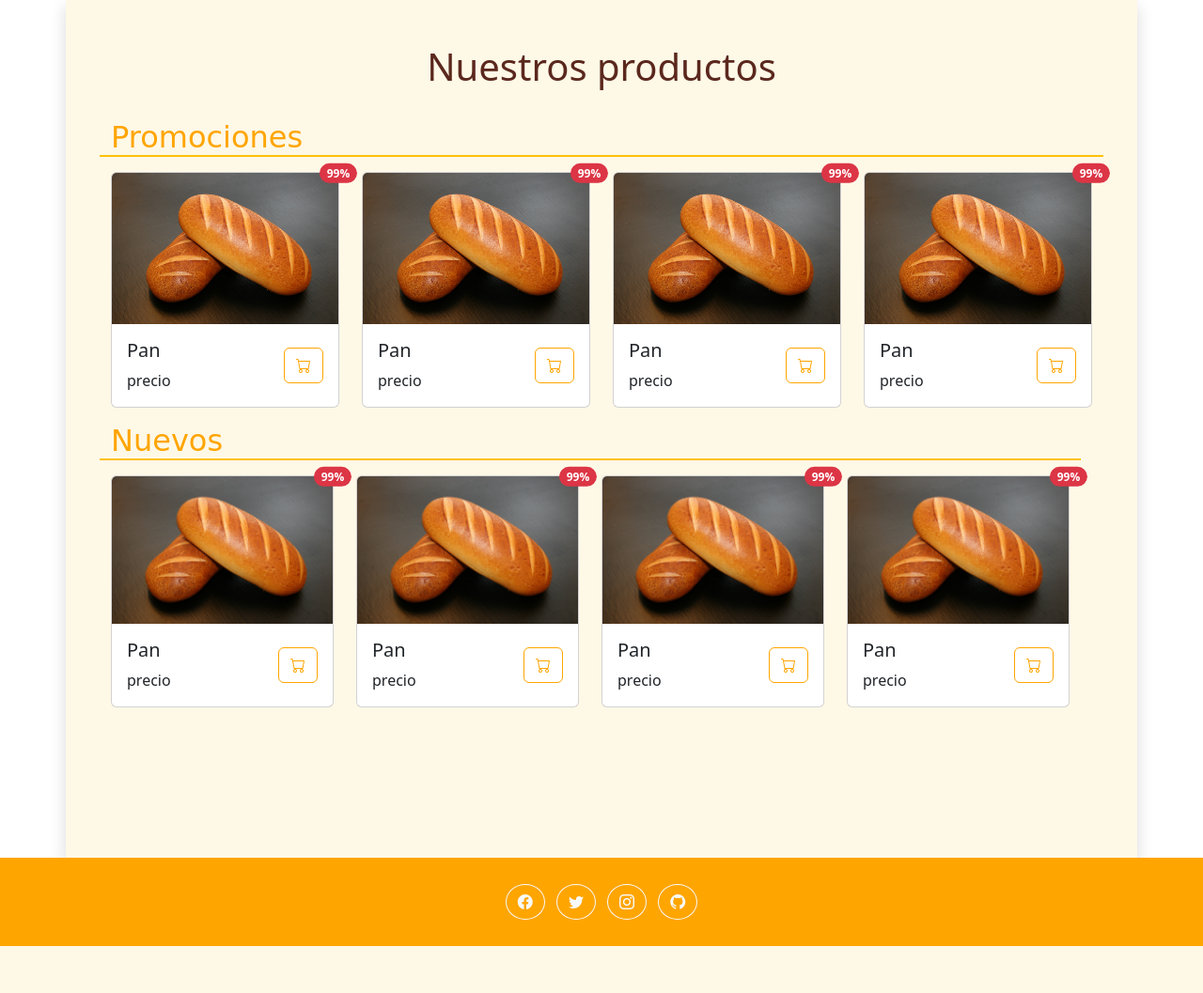
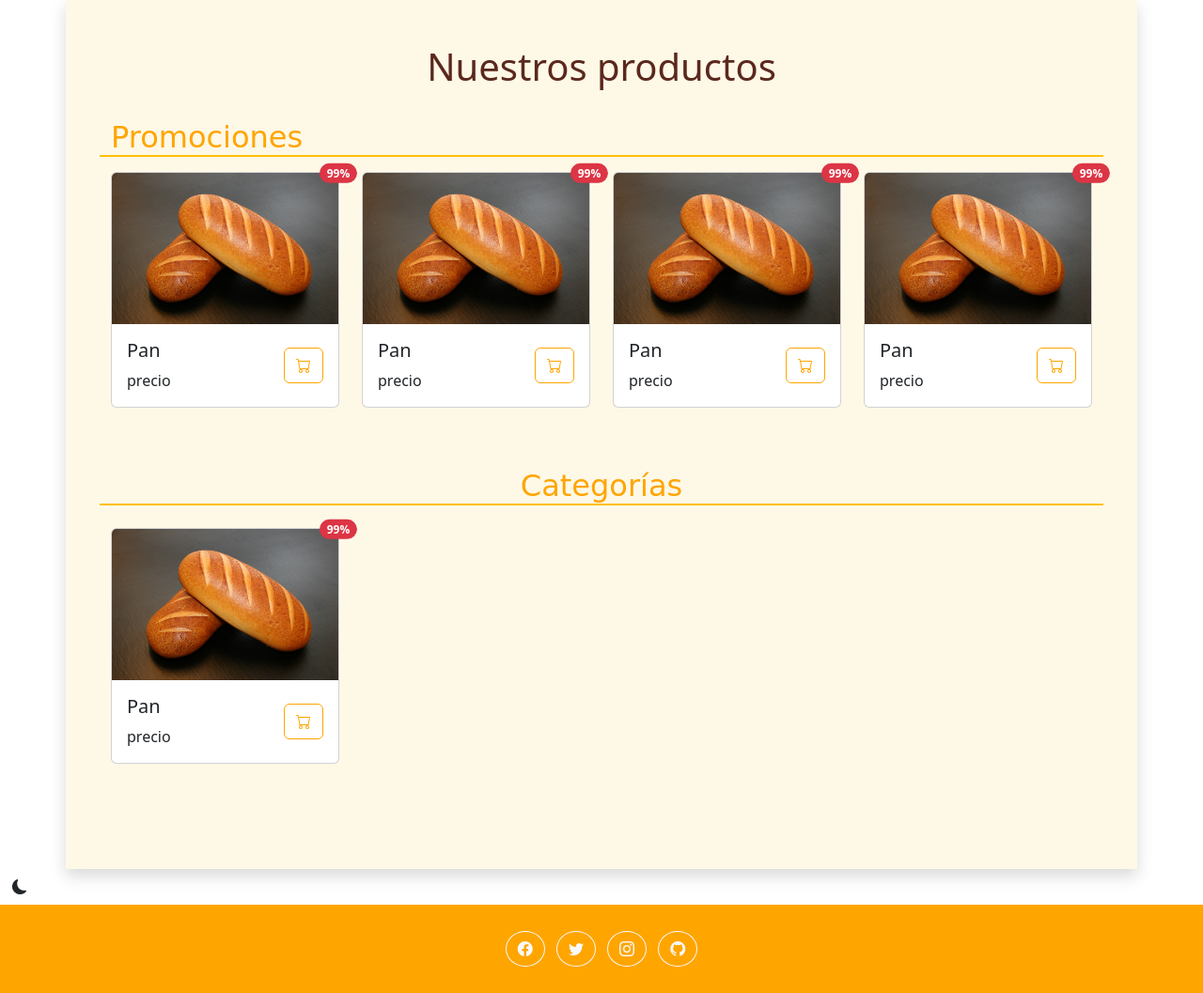
Before and after one commit to cmsrwood/mikiweys.github.io, a PHP site: page /index.html in a window 1280 px wide. Shown: the part 529-1586 px from the top of the page at 94% size. Before the commit the page ends 1536 px from the top, so only its background shows below. Run offline with PHP 8.4, Linux system fonts and the light colour scheme; some libraries are stand-ins or nearby versions; some web fonts are replaced.

Commit message:
dios miooooooooooo

```diff
--- a/css/styles.css
+++ b/css/styles.css
@@ -130,3 +130,5 @@
 .hoverrojo:hover{
    background: rgb(255, 0, 0);
 }
+
+/* FONDOS */
--- a/index.html
+++ b/index.html
@@ -32,12 +32,12 @@
 
 </head>
 
-<body>
+<body data-bs-theme="light">
 <!-- Father -->
 <div class="padre">
 <!-- HEADER -->
 <header>
-<nav class="navbar navbar-expand-xl navbar-light fixed-top bg-white text-center align-items-center shadow">
+<nav class="navbar navbar-expand-xl fixed-top bg-white text-center align-items-center shadow">
   <div class="container-fluid d-flex ">
      <!-- OFFCANVAS BTN -->
      <a class="d-flex d-xl-none btn btn-outline-warning" data-bs-toggle="offcanvas" href="#offcanvasExample" role="button" aria-controls="offcanvasExample">
@@ -108,8 +108,8 @@
   </div>
 </nav>
 <!-- OFFCANVAS -->
-<div class="offcanvas offcanvas-start w-75" tabindex="-1" id="offcanvasExample">
-  <div class="offcanvas-header border border-bottom">
+<div class="offcanvas offcanvas-start w-75 " tabindex="-1" id="offcanvasExample">
+  <div class="offcanvas-header border border-bottom ">
     <a class="navbar-brand containerzoom giroi " href="index.html">
       <img src="IMG/todo/logo.png" alt="" class="img-fluid " width="65">
     </a>
@@ -167,7 +167,7 @@
 <br class="d-flex d-xl-none">
 <br class="d-flex d-xl-none">
 <!-- CAROUSEL -->
-                <div id="carouselExampleCaptions" class="carousel slide w-100 mt-5" data-bs-ride="carousel">
+                <div id="carouselExampleCaptions" class="carousel slide w-100 mt-5 " data-bs-ride="carousel">
                     <div class="carousel-indicators">
                       <button type="button" data-bs-target="#carouselExampleCaptions" data-bs-slide-to="0" class="active" aria-current="true" aria-label="Slide 1"></button>
                       <button type="button" data-bs-target="#carouselExampleCaptions" data-bs-slide-to="1" aria-label="Slide 2"></button>
@@ -293,15 +293,17 @@
                   </div>
                 </div>
               </div>
-            <!-- NUEVOS -->
+          </div>
+
+            <!-- CATEGORÍAS -->
             <div class="row align-items-start mb-5">
-                <h2 class="naranja simoneta border-bottom border-warning border-2 mb-3">Nuevos</h2>
+                <h2 class="naranja simoneta border-bottom border-warning border-2 mb-4 text-center">Categorías</h2>
                 <!--  -->
-                <div class="col-6 col-xl-3 mb-3">
-                  <div class="card m-auto">
+                <div class="col-6 col-xl-3 mb-3 containerzoom zoomhover">
+                  <div class="card m-auto ">
                     <div class="position-relative">
-                      <img src="IMG/index/pan.jpg" class="card-img-top" alt="...">
-                      <span class="position-absolute top-0 start-100 translate-middle badge rounded-pill bg-danger">99%</span>
+                      <img src="IMG/index/pan.jpg" class="card-img-top " alt="...">
+                      <span class="position-absolute top-0 start-100 translate-middle badge rounded-pill bg-danger ">99%</span>
                     </div>
                     <div class="card-body row align-items-center ">
                       <div class="w-50">
@@ -309,68 +311,18 @@
                         <p class="card-text">precio</p>
                       </div>
                       <div class="w-50 text-end">
-                        <a href="#" class="btn bordenaranja naranja bhovernaranja"><i class="bi bi-cart"></i></a>
+                        <a href="#inicio" id="liveToastBtn" class="btn bordenaranja naranja bhovernaranja">
+                          <i class="bi bi-cart"></i>
+                        </a>
                       </div>
                     </div>
                   </div>
                 </div>
                 <!--  -->
-                <div class="col-6 col-xl-3 mb-3">
-                  <div class="card m-auto">
-                    <div class="position-relative">
-                      <img src="IMG/index/pan.jpg" class="card-img-top" alt="...">
-                      <span class="position-absolute top-0 start-100 translate-middle badge rounded-pill bg-danger">99%</span>
-                    </div>
-                    <div class="card-body row align-items-center ">
-                      <div class="w-50">
-                        <h5 class="card-title">Pan</h5>
-                        <p class="card-text">precio</p>
-                      </div>
-                      <div class="w-50 text-end">
-                        <a href="#" class="btn bordenaranja naranja bhovernaranja"><i class="bi bi-cart"></i></a>
-                      </div>
-                    </div>
-                  </div>
-                </div>
-                <!--  -->
-                <div class="col-6 col-xl-3 mb-3">
-                  <div class="card m-auto">
-                    <div class="position-relative">
-                      <img src="IMG/index/pan.jpg" class="card-img-top" alt="...">
-                      <span class="position-absolute top-0 start-100 translate-middle badge rounded-pill bg-danger">99%</span>
-                    </div>
-                    <div class="card-body row align-items-center ">
-                      <div class="w-50">
-                        <h5 class="card-title">Pan</h5>
-                        <p class="card-text">precio</p>
-                      </div>
-                      <div class="w-50 text-end">
-                        <a href="#" class="btn bordenaranja naranja bhovernaranja"><i class="bi bi-cart"></i></a>
-                      </div>
-                    </div>
-                  </div>
-                </div>
-                <!--  -->
-                <div class="col-6 col-xl-3 mb-3">
-                  <div class="card m-auto">
-                    <div class="position-relative">
-                      <img src="IMG/index/pan.jpg" class="card-img-top" alt="...">
-                      <span class="position-absolute top-0 start-100 translate-middle badge rounded-pill bg-danger">99%</span>
-                    </div>
-                    <div class="card-body row align-items-center ">
-                      <div class="w-50">
-                        <h5 class="card-title">Pan</h5>
-                        <p class="card-text">precio</p>
-                      </div>
-                      <div class="w-50 text-end">
-                        <a href="#"  class="btn bordenaranja naranja bhovernaranja" ><i class="bi bi-cart"></i></a>
-                      </div>
-                    </div>
-                  </div>
-                </div>
               </div>
+          </div>
+<button onclick="tema()" class="btn rounded-fill" ><i id="btntema" class="bi bi-moon-fill"></i></button>
 
-          </div>
         </main>
 
 <!-- TOAST-->
@@ -383,6 +335,8 @@
     </div>
   </div>
 </div>
+
+<!-- idk -->
 <!-- FOOTER -->
 
 <footer class="bnaranja text-center text-white ">
@@ -416,12 +370,15 @@
 </html>
 
     <!-- scripts -->
-    <script src="https://cdn.jsdelivr.net/npm/bootstrap@5.3.1/dist/js/bootstrap.bundle.min.js" integrity="sha384-HwwvtgBNo3bZJJLYd8oVXjrBZt8cqVSpeBNS5n7C8IVInixGAoxmnlMuBnhbgrkm" crossorigin="anonymous"></script>
+    <script src="https://cdn.jsdelivr.net/npm/bootstrap@5.3.1/dist/js/bootstrap.bundle.min.js"></script>
+    <!-- WOW -->
     <script src="https://cdnjs.cloudflare.com/ajax/libs/wow/1.1.2/wow.min.js"></script>
-          <script>
-          new WOW().init();
-          </script>
+    <script>
+      new WOW().init();
+    </script>
+    <!-- MY JS -->
     <script src="js/script.js"></script>
 
 
+
 <!-- http://127.0.0.1:5500/index.html -->
--- a/js/script.js
+++ b/js/script.js
@@ -16,10 +16,21 @@ if (toastTrigger) {
     toastBootstrap.show()
   })
 }
-/* MODAL */
-const myModal = document.getElementById('myModal')
-const myInput = document.getElementById('myInput')
 
-myModal.addEventListener('shown.bs.modal', () => {
-  myInput.focus()
-})
+/* TEMA OSCURO */
+var body = document.querySelector('body');
+var toggle = document.getElementById('btntema');
+
+    function dark(){
+      body.setAttribute("data-bs-theme", "dark");
+      toggle.setAttribute("class","bi bi-sun-fill");
+    }
+    function light(){
+      body.setAttribute("data-bs-theme", "light");
+      toggle.setAttribute("class","bi bi-moon-fill");
+    }
+    function tema(){
+      while (body.getAttribute("data-bs-theme") == "light") {
+        body.setAttribute("data-bs-theme", "dark");
+    }
+  }
```
